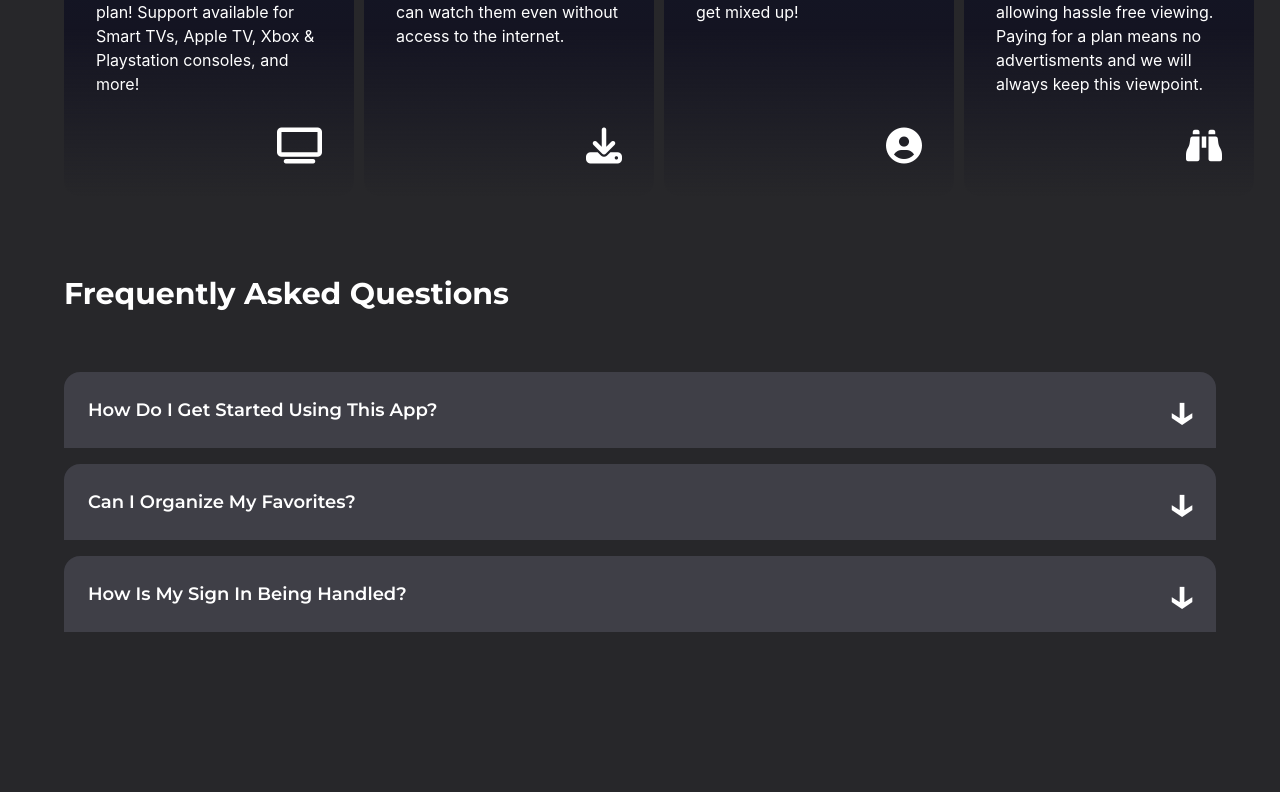
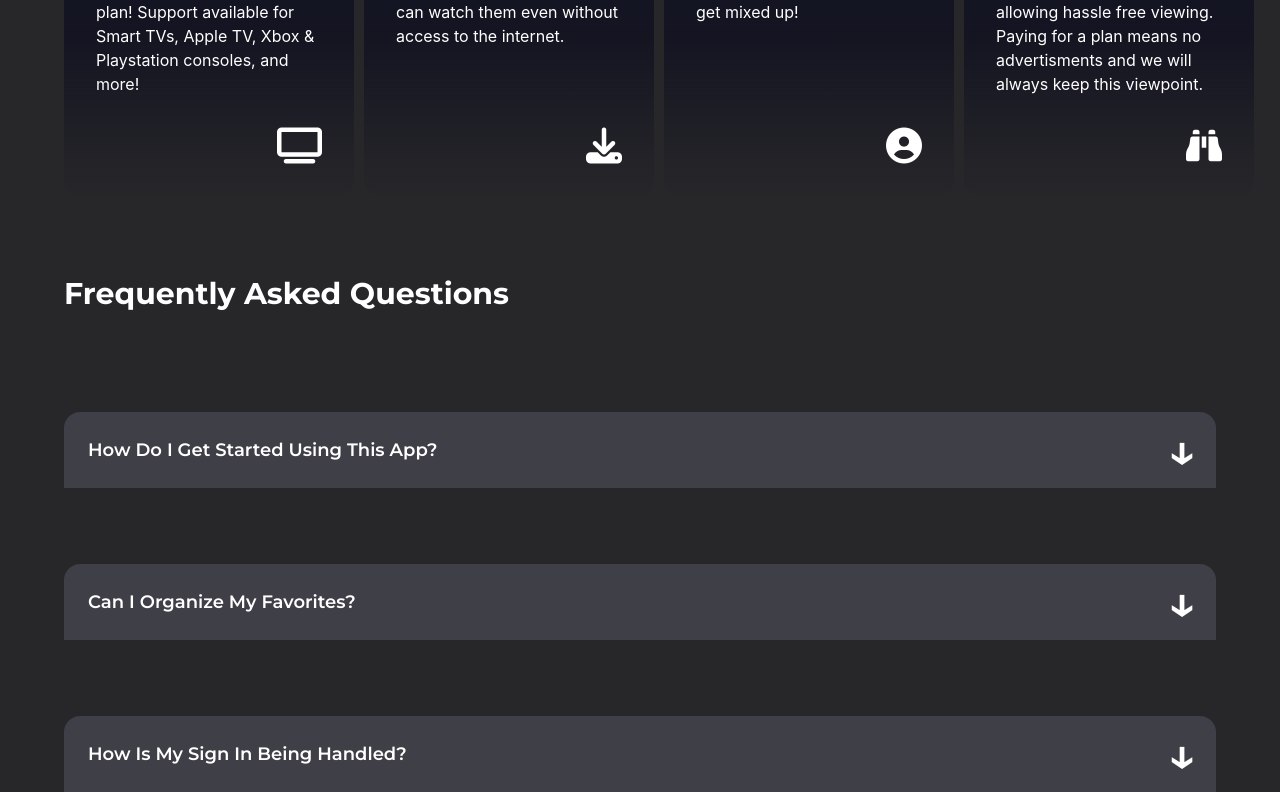
Before and after one commit to BrandonLeone1/movie-tracker-app, a React (Vite) app: page / in a window 1280 px wide. Shown: the part 1618-2410 px from the top of the page. Before the commit the page ends 2290 px from the top, so only its background shows below. Built offline with nearby package versions, Linux system fonts and the light colour scheme; no server answers.

Commit message:
Made code around the FAQ section much more concise and scalable. Also fixed UX issue where the search field would cause the browser to zoom in upon interaction.

```diff
--- a/src/pages/HomePage.jsx
+++ b/src/pages/HomePage.jsx
@@ -1,6 +1,6 @@
 import { useState, useRef } from "react";
 import { Link } from "react-router";
-import { easeInOut, motion } from "framer-motion";
+import { easeInOut, motion, AnimatePresence } from "framer-motion";
 
 export function HomePage({trendingMovies}){
 
@@ -8,9 +8,22 @@ export function HomePage({trendingMovies}){
 
     const carousel = useRef(null);
 
-    const [question1, setQuestion1] = useState(false);
-    const [question2, setQuestion2] = useState(false);
-    const [question3, setQuestion3] = useState(false);
+    const faqs = [
+        {
+            question: "How Do I Get Started Using This App?",
+            answer: "To get started head over to the search page. From there you can view specific movie details upon search or add them to your favorites."
+        },
+        {
+            question: "Can I Organize My Favorites?",
+            answer: "Yes, drag and drop for organizing want to watch/watched movies is supported on PC. Due to the nature of the implementation, it is not supported on mobile, however your changes made on desktop will save!"
+        },
+        {
+            question: "How Is My Sign In Being Handled?",
+            answer: "Secure and private sign-in is implemented through Firebase and Google OAuth. Favorites are also securely saved to Firestore database."
+        },
+    ]
+
+    const[selectedFAQ, setSelectedFAQ] = useState(null);
 
     function scrollLeft () {
         if (carousel.current) {
@@ -28,7 +41,7 @@ export function HomePage({trendingMovies}){
 
         <div>
 
-            <div className="hero-section-container h-screen px-8 text-center flex flex-col gap-16 justify-center bg-zinc-800 text-white items-center overflow-x-hidden relative">
+            <div className="hero-section-container h-screen px-8 text-center flex flex-col gap-16 justify-center bg-zinc-800 text-white items-center overflow-x-hidden overflow-y-hidden relative">
 
                 <h1 className="text-2xl font-bold text-center md:text-3xl lg:text-4xl font-[montserrat] -mt-25 animate-[slideInRight_1s_ease-out_forwards] [animation-delay:0.3s] opacity-0">Movie Tracking App</h1>
                 <img src="videocam.png" className="w-15 block md:w-25 animate-[slideInLeft_1s_ease-out_forwards] [animation-delay:0.3s] opacity-0"/>
@@ -128,63 +141,49 @@ export function HomePage({trendingMovies}){
             >
 
                 <h2 className="text-xl md:text-2xl lg:text-3xl font-bold ">Frequently Asked Questions</h2>
+             </motion.div>
 
-                <div className="faq-container flex flex-col gap-4">
 
-                    <div className="bg-zinc-700 p-6 mt-15 cursor-pointer relative rounded-t-2xl" onClick={() => setQuestion1(prev => !prev)}>
-                        <h3 className="text-lg max-w-[50%] font-semibold after:content-['↓'] after:absolute after:top-[50%] after:translate-y-[-50%] after:right-5 after:text-5xl">How Do I Get Started Using This App?</h3>
-                    </div>
+                <div className="faq-container flex flex-col gap-4 w-300 max-w-[90%] mx-auto font-[montserrat]">
 
-                    {
-                        question1 && (
-                            <motion.div className="text-white p-6 bg-zinc-400 -mt-5 rounded-b-2xl"
-                            initial={{opacity: 0, y: -20}}
-                            whileInView={{opacity: 1, y: 0}}
-                            viewport={{once: true, amount: 0.2}}
-                            transition={{duration: 0.3, ease: easeInOut}}
+                  {
+                    faqs.map((faq, index) => (
+
+                      <div key={index}>
+
+                        <motion.div className="bg-zinc-700 text-white p-6 mt-15 cursor-pointer relative rounded-t-2xl" onClick={() => setSelectedFAQ(selectedFAQ === index ? null : index)} initial={{opacity: 0, y: 25}}
+                        whileInView={{opacity: 1, y: 0}}
+                        viewport={{once: true, amount: 0.2}}
+                        transition={{duration: 2}}
+                        >
+                            <h3 className={`text-lg max-w-[50%] font-semibold after:content-['↓'] after:absolute after:top-[50%] after:translate-y-[-50%] after:right-5 after:text-5xl ${selectedFAQ == index ? "after:rotate-180 after:duration-300" : "after:duration-300"}`}>{faq.question}</h3>
+                        </motion.div>
+
+                    <AnimatePresence>
+                        {selectedFAQ === index && (
+                            <motion.div
+                            className="text-zinc-800 p-6 bg-zinc-200 rounded-b-2xl text-md md:text-lg"
+                            initial={{ opacity: 0 }}
+                            animate={{ opacity: 1 }}
+                            exit={{opacity: 0}}
                             >
-                                <p className="text-lg text-zinc-950">To get started head over to the <Link to="/search" target="_blank" className="text-teal-700 underline">search page.</Link> From there you can view specific movie details upon search or add them to your favorites.</p>
+                            {faq.answer}
                             </motion.div>
                         )
-                    }
 
-                    <div className="bg-zinc-700 p-6 cursor-pointer relative rounded-t-2xl" onClick={() => setQuestion2(prev => !prev)}>
-                        <h3 className="text-lg max-w-[50%] font-semibold after:content-['↓'] after:absolute after:top-[50%] after:translate-y-[-50%] after:right-5 after:text-5xl">Can I Organize My Favorites?</h3>
-                    </div>
+                        }
+                    </AnimatePresence>
 
-                    {
-                    question2 && (
-                        <motion.div className="text-white p-6 bg-zinc-400 -mt-5 rounded-b-2xl"
-                            initial={{opacity: 0, y: -20}}
-                            whileInView={{opacity: 1, y: 0}}
-                            viewport={{once: true, amount: 0.2}}
-                            transition={{duration: 0.3, ease: easeInOut}}
-                            >
-                                <p className="text-lg text-zinc-950">Yes, drag and drop for organizing want to watch/watched movies is supported on PC. Due to the nature of the implementation, it is not supported on mobile, however your changes made on desktop will save!</p>
-                            </motion.div>
-                    )
-                    }
 
-                    <div className="bg-zinc-700 p-6 cursor-pointer relative rounded-t-2xl" onClick={() => setQuestion3(prev => !prev)}>
-                        <h3 className="text-lg max-w-[50%] font-semibold after:content-['↓'] after:absolute after:top-[50%] after:translate-y-[-50%] after:right-5 after:text-5xl">How Is My Sign In Being Handled?</h3>
-                    </div>
 
-                    {
-                    question3 && (
-                        <motion.div className="text-white p-6 bg-zinc-400 -mt-5 rounded-b-2xl"
-                            initial={{opacity: 0, y: -20}}
-                            whileInView={{opacity: 1, y: 0}}
-                            viewport={{once: true, amount: 0.2}}
-                            transition={{duration: 0.3, ease: easeInOut}}
-                            >
-                                <p className="text-lg text-zinc-950">Secure and private sign-in is implemented through Firebase and Google OAuth. Favorites are also securely saved to Firestore database.</p>
-                            </motion.div>
-                    )
 
-                    }
+                      </div>
+
+                    ))}
+
 
                 </div>
-            </motion.div>
+
 
 
         </div>
--- a/src/pages/SearchMovies.jsx
+++ b/src/pages/SearchMovies.jsx
@@ -13,7 +13,7 @@ export function SearchMovies({query, clearMethod}) {
                     }
                 }
                 }
-                className="border text-sm truncate border-zinc-400 px-18 py-6 w-full max-w-125 block m-auto rounded-xl text-white placeholder:text-white font-semibold font-mono h-15"
+                className="border text-[17px] truncate border-zinc-400 placeholder:text-center p-2 w-full block m-auto rounded-xl text-white placeholder:text-white font-semibold font-mono"
                 />
 
                 <button onClick={() => clearMethod()} className="text-md bg-teal-700 px-6 text-white font-bold rounded cursor-pointer min-w-37.5 h-13.75 hover:bg-teal-800 active:scale-95 font-mono transition-all duration-300 my-auto">Clear Search</button>
```
